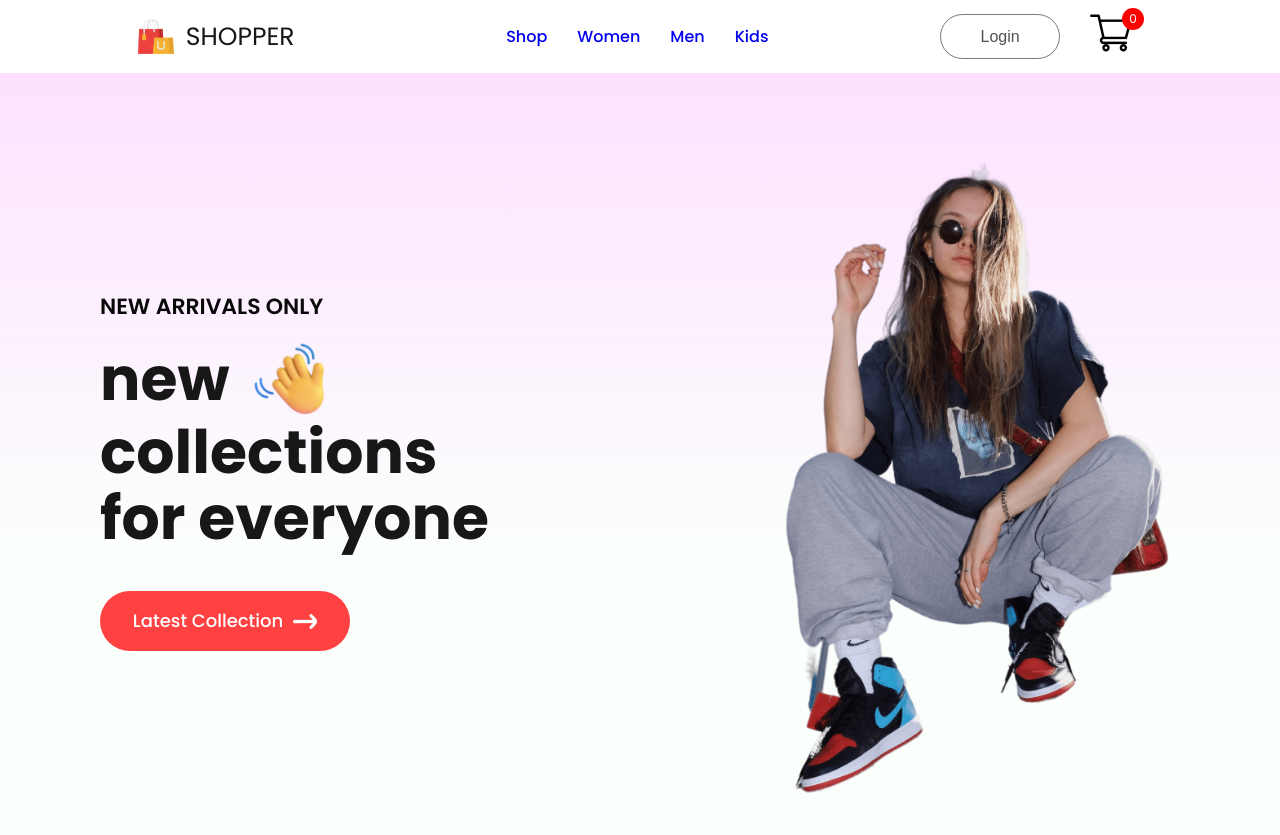
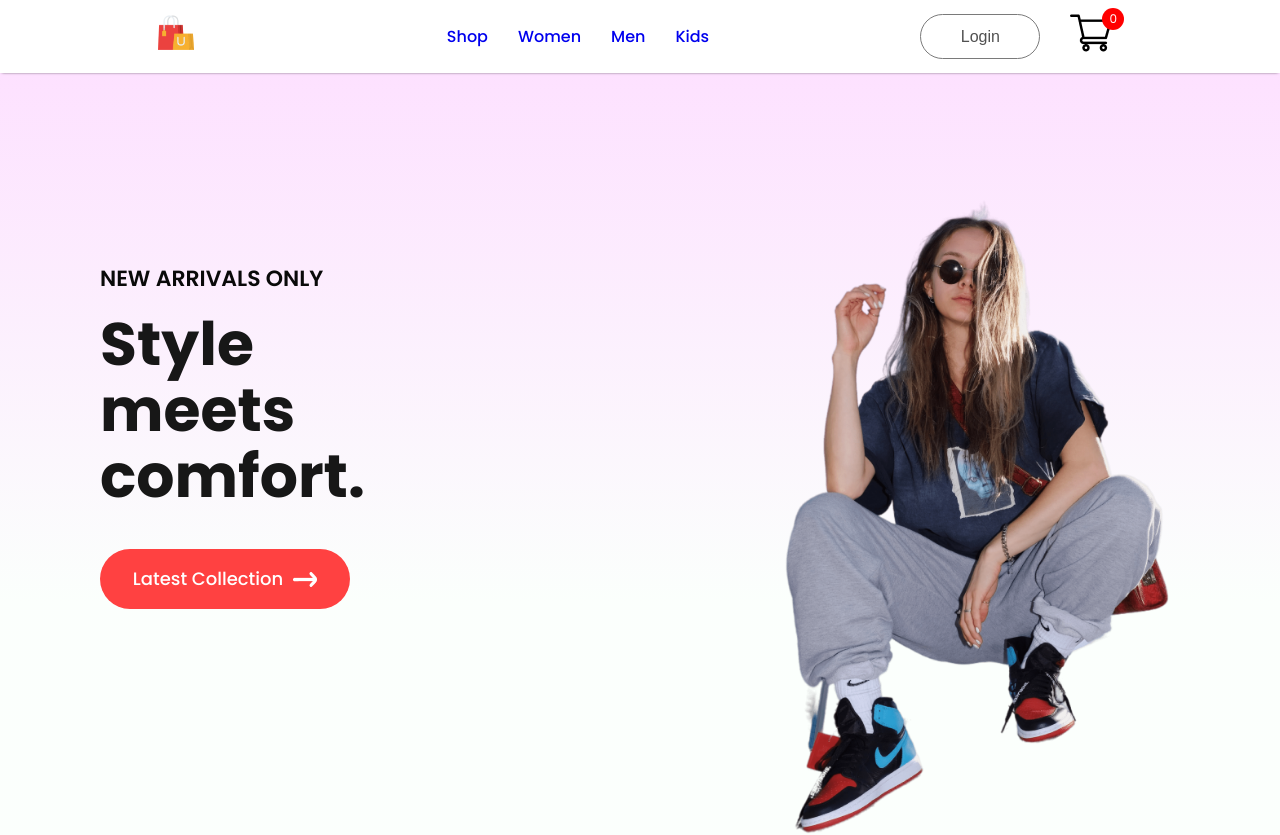
Before and after one commit to CoreyPhillipsOfficial/e-commerce-site, a React (Create React App) app in the folder frontend/: page / in a window 1280 px wide. Shown: the top 835 px of the page. Built offline with nearby package versions, Linux system fonts and the light colour scheme; no server answers.

Commit message:
added comments

```diff
--- a/frontend/src/Components/Hero/Hero.css
+++ b/frontend/src/Components/Hero/Hero.css
@@ -1,7 +1,9 @@
 .hero {
-    height: 100vh;
+    height: 110vh;
     background: linear-gradient(180deg, #fde1ff, #e1ffea22 60%);
     display: flex;
+    position: relative;
+    z-index: 0;
 }
 
 .hero-left {
@@ -12,6 +14,7 @@
     gap: 20px;
     padding-left: 180px;
     line-height: 1.1;
+    margin-top: -150px;
 }
 
 .hero-left h2 {
--- a/frontend/src/Components/Hero/Hero.jsx
+++ b/frontend/src/Components/Hero/Hero.jsx
@@ -1,6 +1,5 @@
 import React from 'react'
 import './Hero.css'
-import hand_icon from '../Assets/hand_icon.png'
 import arrow_icon from '../Assets/arrow.png'
 import hero_image from '../Assets/hero_image.png'
 
@@ -11,11 +10,10 @@ export const Hero = () => {
                 <h2>NEW ARRIVALS ONLY</h2>
                 <div>
                     <div className="hero-hand-icon">
-                        <p>new</p>
-                        <img src={hand_icon} alt="" />
+                        <p>Style</p>
                     </div>
-                    <p>collections</p>
-                    <p>for everyone</p>
+                    <p>meets</p>
+                    <p>comfort.</p>
                 </div>
                 <div className="hero-latest-btn">
                     <div>Latest Collection</div>
--- a/frontend/src/Components/Navbar/Navbar.css
+++ b/frontend/src/Components/Navbar/Navbar.css
@@ -4,6 +4,9 @@
     padding: 16px;
     box-shadow: 0 1px 3px -2px black;
     align-items: center;
+    position: relative;
+    /* Add position relative */
+    z-index: 1;
 }
 
 .nav-logo {
@@ -16,6 +19,11 @@
     color: #171717;
     font-size: 38px;
     font-weight: 600px;
+    text-decoration: none;
+}
+
+.nav-logo p:hover {
+    text-decoration: none;
 }
 
 .nav-menu {
--- a/frontend/src/Components/Navbar/Navbar.jsx
+++ b/frontend/src/Components/Navbar/Navbar.jsx
@@ -7,30 +7,42 @@ import { ShopContext } from '../../Context/ShopContext'
 import nav_dropdown from '../Assets/nav_dropdown.png'
 
 export const Navbar = () => {
-
+    // State to track active menu item
     const [menu, setMenu] = useState('Shop');
+    // Accessing context to get total cart items
     const { getTotalCartItems } = useContext(ShopContext);
+    // Ref for the dropdown menu
     const menuRef = useRef();
 
+    // Function to handle logo click
+    const handleLogoClick = () => {
+        setMenu('shop'); // Set active menu to 'shop' when logo is clicked
+    };
+
+    // Function to toggle dropdown menu visibility
     const dropdown_toggle = (e) => {
-        menuRef.current.classList.toggle('nav-menu-visible');
-        e.target.classList.toggle('open');
+        menuRef.current.classList.toggle('nav-menu-visible'); // Toggle visibility of menu
+        e.target.classList.toggle('open'); // Toggle 'open' class for dropdown icon
     }
 
     return (
         <div className='navbar'>
             <div className='nav-logo'>
-                <img src={logo} alt="" />
-                <p>SHOPPER</p>
+                <Link to='/' onClick={handleLogoClick}>
+                    <img src={logo} alt="" />
+                    {/* <p>SHOPPER</p> */}
+                </Link>
             </div>
             <img className='nav-dropdown' onClick={dropdown_toggle} src={nav_dropdown} alt="" />
             <ul ref={menuRef} className='nav-menu'>
+                {/* Menu items with conditional underline based on active menu state */}
                 <li onClick={() => { setMenu('shop') }}><Link style={{ textDecoration: 'none' }} to='/'>Shop</Link>{menu === 'shop' ? <hr /> : <></>}</li>
                 <li onClick={() => { setMenu('womens') }}><Link style={{ textDecoration: 'none' }} to='/womens'>Women</Link>{menu === 'womens' ? <hr /> : <></>}</li>
                 <li onClick={() => { setMenu('mens') }}><Link style={{ textDecoration: 'none' }} to='/mens'>Men</Link>{menu === 'mens' ? <hr /> : <></>}</li>
                 <li onClick={() => { setMenu('kids') }}><Link style={{ textDecoration: 'none' }} to='/kids'>Kids</Link>{menu === 'kids' ? <hr /> : <></>}</li>
             </ul>
             <div className="nav-login-cart">
+                {/* Conditional rendering of login/logout button */}
                 {localStorage.getItem('auth-token')
                     ? <button onClick={() => { localStorage.removeItem('auth-token'); window.location.replace('/') }}>Logout</button> : <Link to='/login'><button>Login</button></Link>}
                 <Link to='/cart'><img src={cart_icon} alt="" /></Link>
@@ -39,5 +51,3 @@ export const Navbar = () => {
         </div >
     )
 }
-
-// export default Navbar
--- a/frontend/src/Components/NewsLetter/NewsLetter.css
+++ b/frontend/src/Components/NewsLetter/NewsLetter.css
@@ -1,6 +1,6 @@
 .newsletter {
     width: 65%;
-    height: 40vh;
+    height: 55vh;
     display: flex;
     flex-direction: column;
     align-items: center;
@@ -56,6 +56,7 @@
 
 @media(max-width: 1280px) {
     .newsletter {
+        height: 40vh;
         padding: 0px 80px;
         margin-bottom: 120px;
         gap: 20px;
```
Also changed, not shown: frontend/src/Context/ShopContext.jsx (+9 -0 lines), frontend/src/Pages/LoginSignup.jsx (+9 -0 lines), 1 other file (tests, documents, lock files or other folders).
